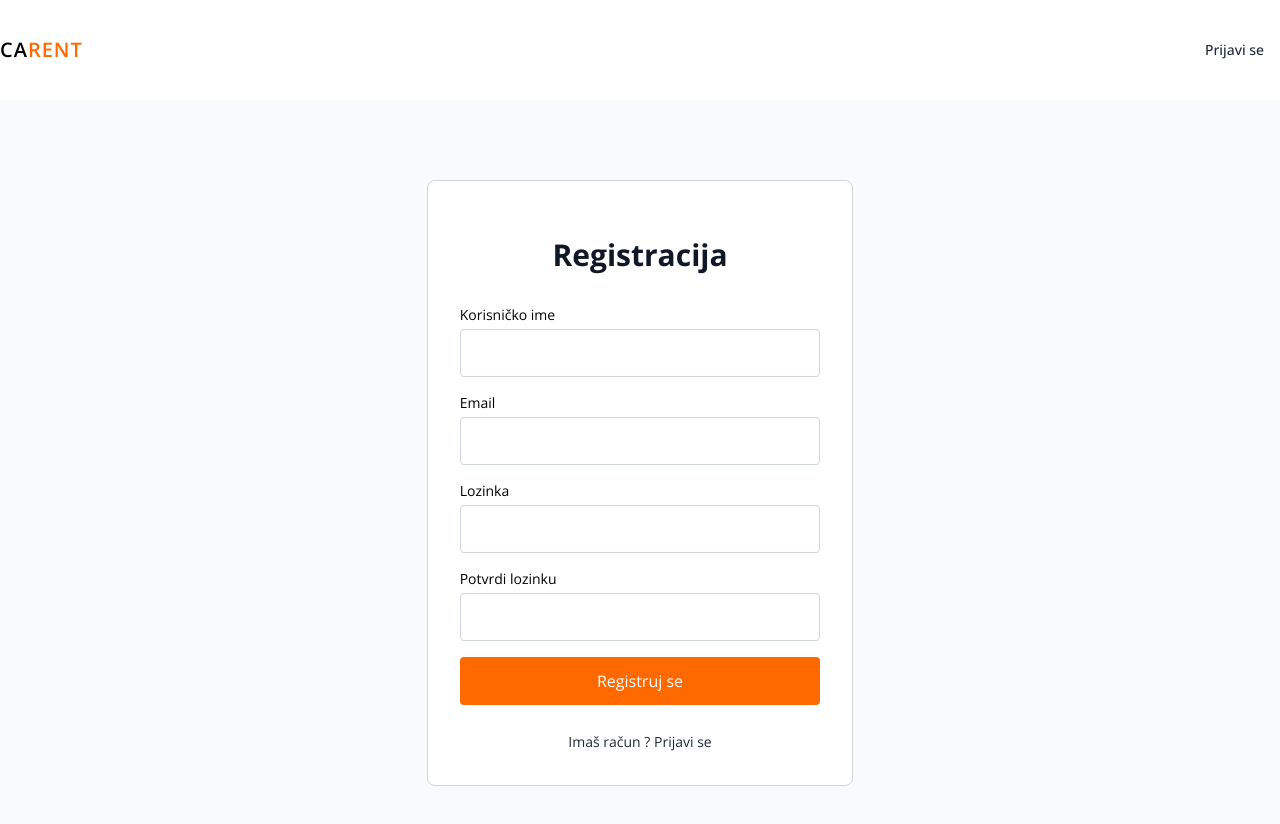
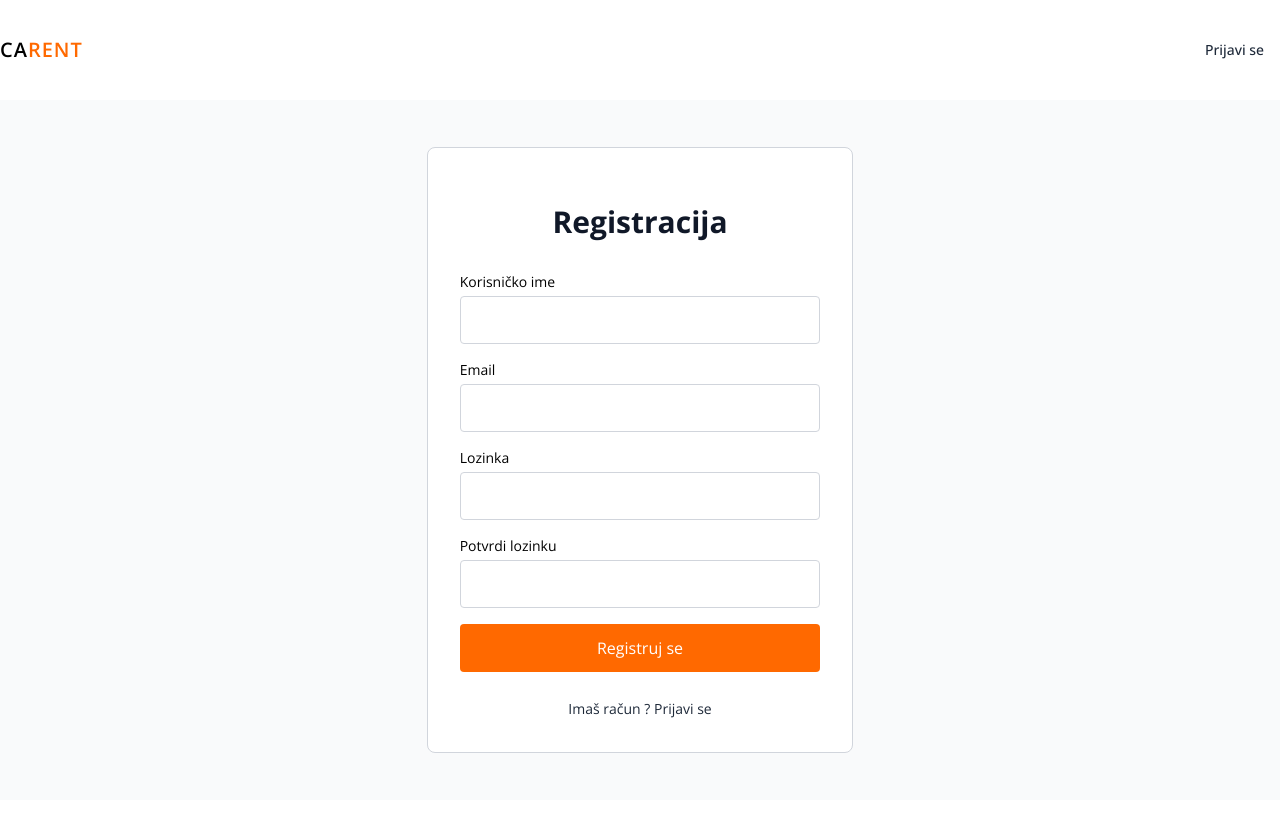
Before and after one commit to merko30/carent, a Next.js app: page /register in a window 1280 px wide. Shown: the top 824 px of the page. After the commit the page ends 800 px from the top, so only its background shows below. Built offline with nearby package versions, Linux system fonts and the light colour scheme; no server answers.

Commit message:
fix: page height, auth layout
Signed-off-by: Merim <merim.hasanbegovic@outlook.com>

```diff
--- a/app/layout.tsx
+++ b/app/layout.tsx
@@ -25,11 +25,11 @@ export default function RootLayout({
   return (
     <html lang="bs" className="h-full">
       <body
-        className={`${openSans.variable} antialiased min-h-screen h-full flex flex-col`}
+        className={`${openSans.variable} antialiased min-h-screen flex flex-col`}
       >
         <AuthProvider>
           <Header />
-          <main className="flex-1 h-full">{children}</main>
+          <main className="flex-1">{children}</main>
           <Toaster
             toastOptions={{
               position: "bottom-center",
--- a/components/AuthLayout.tsx
+++ b/components/AuthLayout.tsx
@@ -4,7 +4,7 @@ export default function AuthLayout({
   children: React.ReactNode;
 }) {
   return (
-    <div className="h-full flex items-center justify-center bg-gray-50 py-20 px-4 md:px-0">
+    <div className="min-h-[calc(100vh-100px)] py-10 h-full flex items-center justify-center bg-gray-50">
       <div className="w-full min-w-80 md:w-2/3 lg:w-1/2 xl:w-1/3 p-4 sm:p-6 lg:p-8 bg-white border border-gray-300 rounded-lg">
         {children}
       </div>
```
